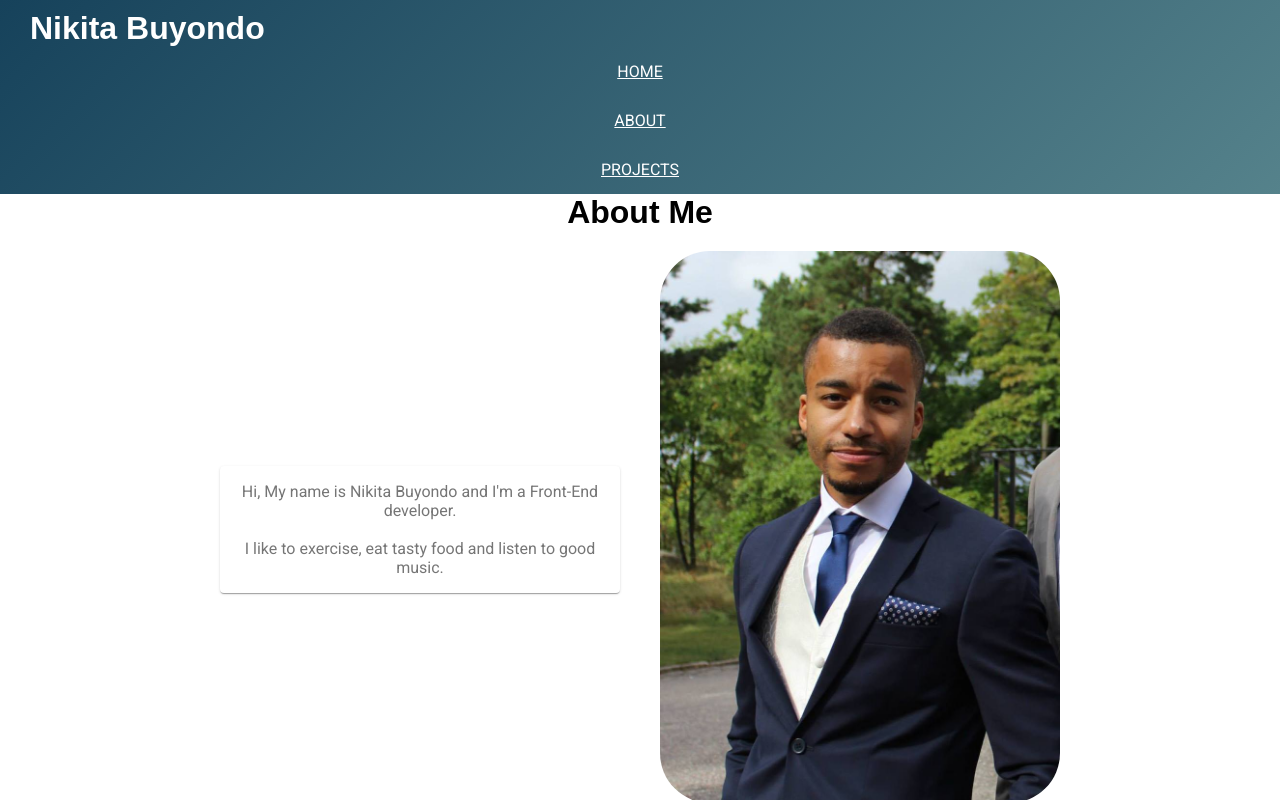
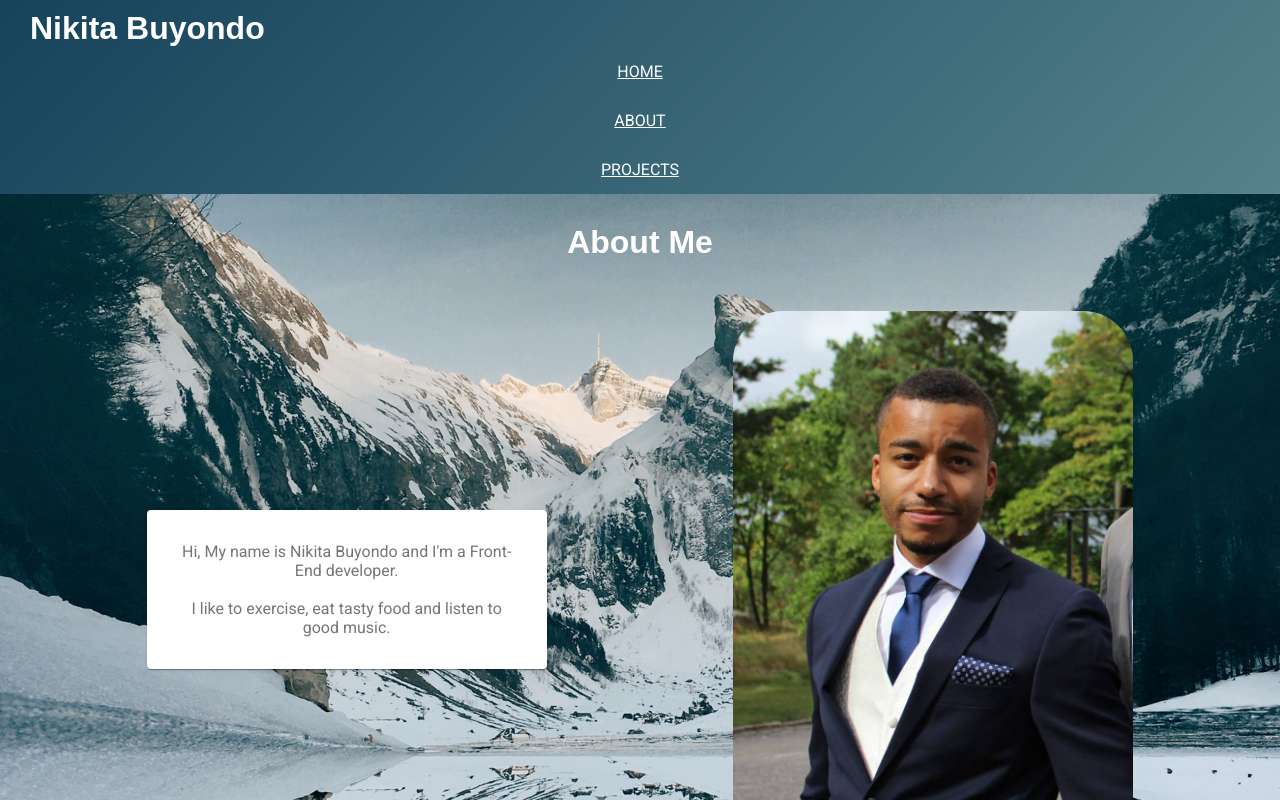
Before and after one commit to NikitaWB/nikita_buyondo_ip2_fe20, a React (Create React App) app: page /about in a window 1280 px wide. Shown: the top 800 px of the page. Built offline with nearby package versions, Linux system fonts and the light colour scheme; a web font is replaced by a local one.

Commit message:
Added background to About and Projects

```diff
--- a/src/Components/Main/About/index.js
+++ b/src/Components/Main/About/index.js
@@ -3,20 +3,29 @@ import profileimg from "../../../img/profile_img.jpg";
 import { makeStyles } from "@material-ui/core/styles";
 import Paper from "@material-ui/core/Paper";
 import Grid from "@material-ui/core/Grid";
+import background from '../../../img/fynn.jpg'
 
 const useStyles = makeStyles((theme) => ({
   root: {
     flexGrow: 1,
     overflow: "hidden",
+    backgroundImage: "url(" + background + ")",
+    backgroundPosition: "center",
+    backgroundRepeat: "no-repeat",
+    backgroundSize: "cover",
+    width: "100%",
+    height: "100vh",
   },
   paper: {
-    padding: theme.spacing(2),
+    padding: theme.spacing(4),
     textAlign: "center",
     color: theme.palette.text.secondary,
     fontFamily: "Roboto",
   },
   styledH1: {
     textAlign: "center",
+    color: "white",
+    padding: "30px 0px",
   },
   styledImage: {
     width: "100%",
@@ -37,18 +46,19 @@ function About() {
       <Grid
         container
         alignItems="center"
-        alignSelf="center"
-        justify="center"
+       /*  alignSelf="center" */
+        justify="space-evenly"
+        direction="row"
         spacing={5}
       >
-        <Grid item xs={12} sm={6} lg={4}>
+        <Grid item xs={12} sm={5} md={3} lg={4}>
           <Paper className={classes.paper}>
             Hi, My name is Nikita Buyondo and I'm a Front-End developer.
             <br></br>
             <br></br>I like to exercise, eat tasty food and listen to good music.
           </Paper>
         </Grid>
-        <Grid item xs={8} sm={6} lg={4}>
+        <Grid item xs={8} sm={5} lg={4}>
           <img
             src={profileimg}
             className={classes.styledImage}
--- a/src/Components/Main/Projects/index.js
+++ b/src/Components/Main/Projects/index.js
@@ -3,12 +3,18 @@ import { makeStyles } from "@material-ui/core/styles";
 import Paper from "@material-ui/core/Paper";
 import Grid from "@material-ui/core/Grid";
 import GitHub from "./GitHub"
-
+import background from '../../../img/fynn.jpg'
 
 const useStyles = makeStyles((theme) => ({
   root: {
     flexGrow: 1,
     overflow: "hidden",
+    backgroundImage: "url(" + background + ")",
+    backgroundPosition: "center",
+    backgroundRepeat: "no-repeat",
+    backgroundSize: "cover",
+    width: "100%",
+    height: "100vh",
   },
   paper: {
     padding: theme.spacing(2),
@@ -18,6 +24,8 @@ const useStyles = makeStyles((theme) => ({
   },
   styledH1: {
     textAlign: "center",
+    color: "white",
+    padding: "30px 0px",
   },
 }));
 
```
Also changed, not shown: src/img/jonatan-pie.jpg (added), 1 other file (tests, documents, lock files or other folders).
